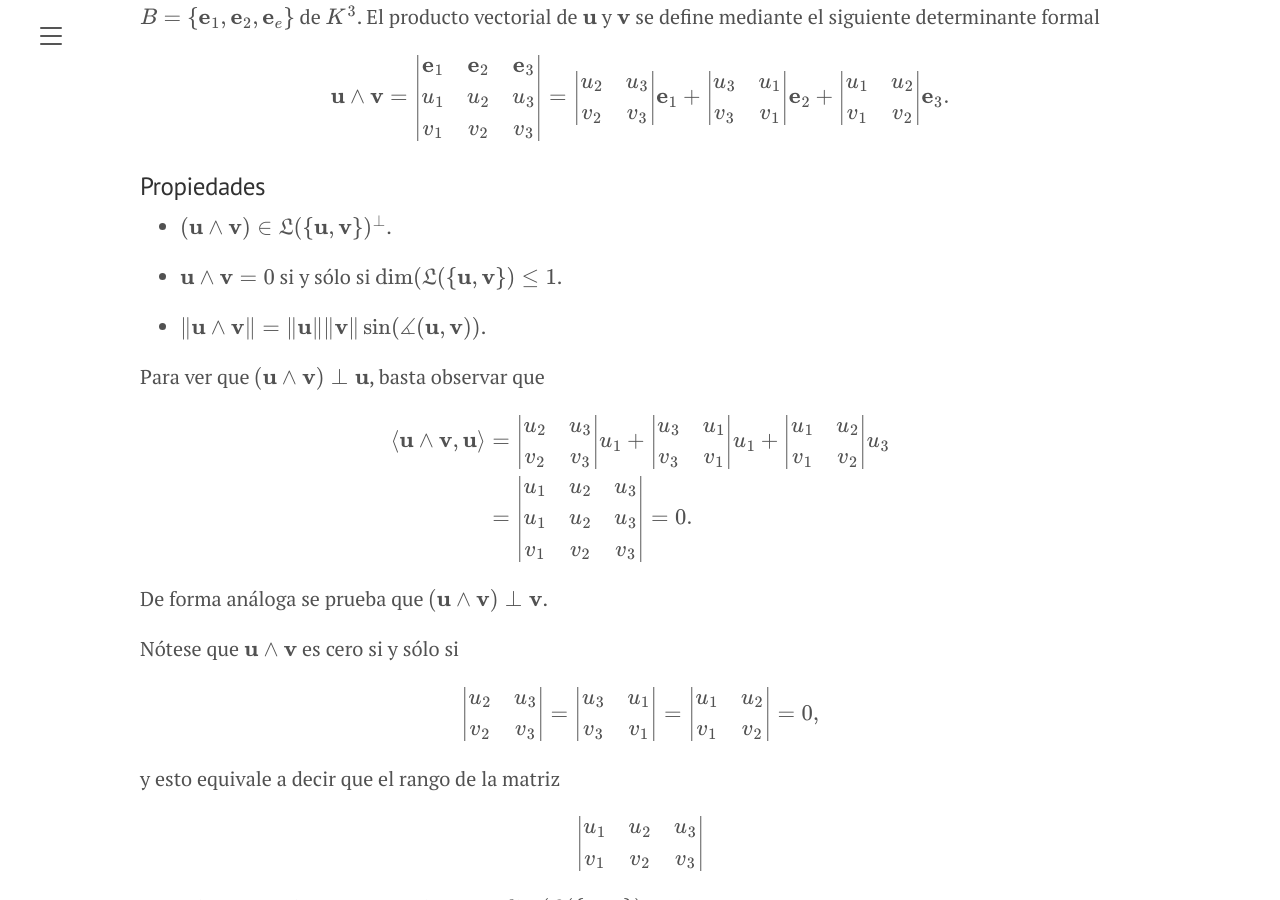
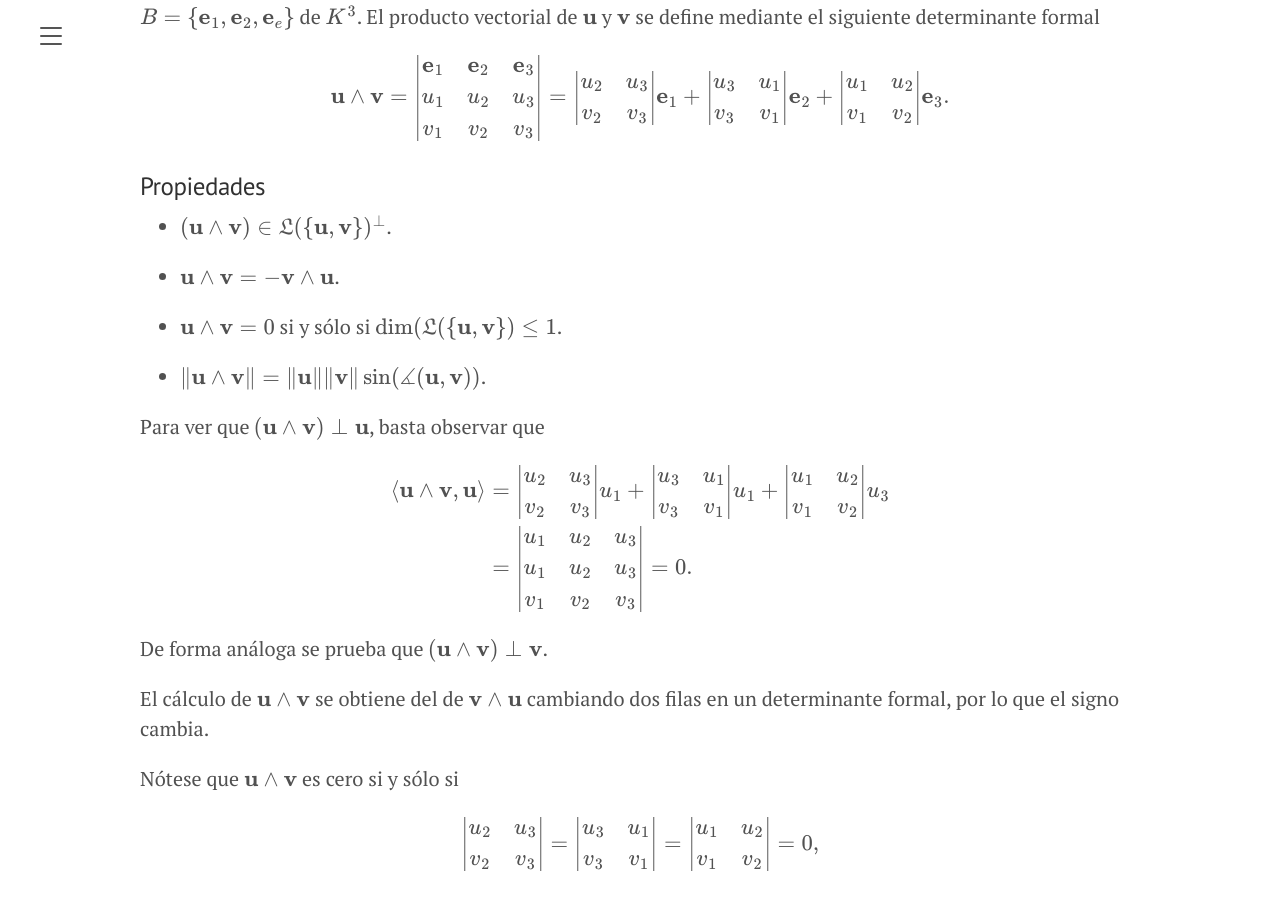
Before and after one commit to pedritomelenas/Algebra-Lineal, a Jekyll site: the page built from 5-afin-euclideo.md, in a window 1280 px wide and 900 px high, scrolled down 14868 px. Built offline with Jekyll 4.4.1, drawn with Linux system fonts in a browser that asks for light colours.

Commit message:
nueva propiedad producto vectorial

```diff
--- a/5-afin-euclideo.md
+++ b/5-afin-euclideo.md
@@ -682,6 +682,8 @@ $$
 
 - $(\mathbf{u} \wedge \mathbf{v})\in\mathfrak{L}(\lbrace\mathbf{u},\mathbf{v}\rbrace)^\perp$.
 
+- $\mathbf{u} \wedge \mathbf{v}=-\mathbf{v} \wedge \mathbf{u}$.
+
 - $\mathbf{u} \wedge \mathbf{v}=0$ si y sólo si $\dim(\mathfrak{L}(\lbrace\mathbf{u},\mathbf{v}\rbrace)\le 1$.
 
 - $\Vert \mathbf{u} \wedge \mathbf{v}\Vert = \Vert \mathbf{u}\Vert \Vert\mathbf{v}\Vert \sin(\measuredangle(\mathbf{u},\mathbf{v}))$.
@@ -703,6 +705,8 @@ $$
 
 De forma análoga se prueba que $(\mathbf{u}\wedge \mathbf{v})\perp \mathbf{v}$.
 
+El cálculo de $\mathbf{u} \wedge \mathbf{v}$ se obtiene del de $\mathbf{v} \wedge \mathbf{u}$ cambiando dos filas en un determinante formal, por lo que el signo cambia.
+
 Nótese que $\mathbf{u}\wedge \mathbf{v}$ es cero si y sólo si
 
 $$
```
